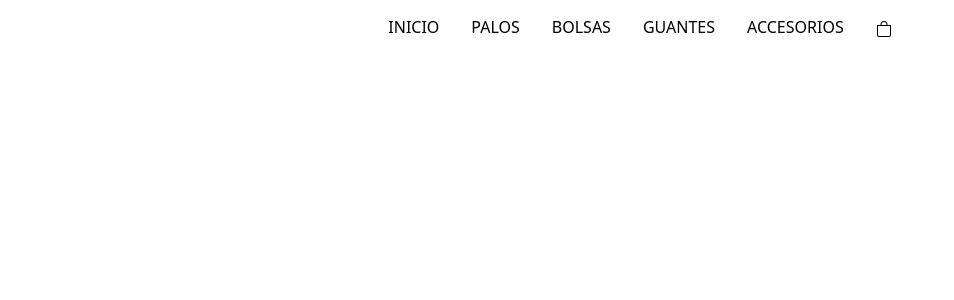
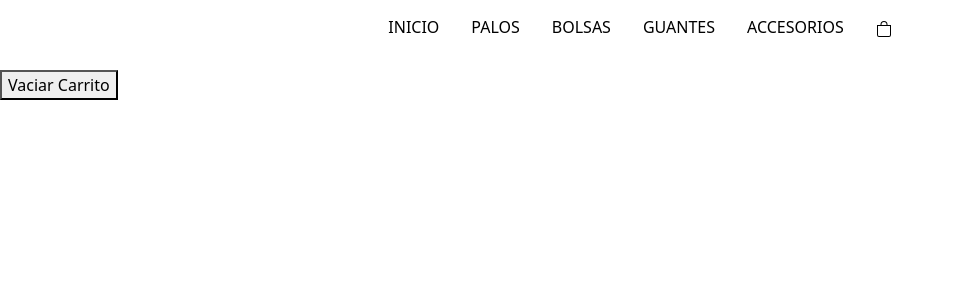
Before and after one commit to estefaniacabrera/React, a React (Create React App) app in the folder hoyo_en_uno/: page /cart in a window 1280 px wide. Shown: the top 300 px of the page, without its empty margins (0-954 px from the left). Built offline with nearby package versions, Linux system fonts and the light colour scheme.

Commit message:
entrega corregida

```diff
--- a/hoyo_en_uno/src/App.js
+++ b/hoyo_en_uno/src/App.js
@@ -2,19 +2,24 @@ import NavBar from './components/NavBar/NavBar';
 import ItemListContainer from './components/ItemListContainer/ItemListContainer';
 import ItemDetailContainer from './components/Details/ItemDetailContainer';
 import { BrowserRouter, Routes, Route } from "react-router-dom";
+import CartContextProvider from './components/context/CartContext';
+import Cart from './components/Cart/Cart';
 
 
 
 function App() {
   return (
+    <CartContextProvider >
       <BrowserRouter>
           <NavBar />
           <Routes>
             <Route exact path="/" element={<ItemListContainer />} />
             <Route path="categoria/:catIdParams" element={<ItemListContainer />} />
             <Route path="detalle/:itemIdParams" element={<ItemDetailContainer />} />
+            <Route path="/cart" element={<Cart />} />
           </Routes>
         </BrowserRouter>
+    </CartContextProvider>
   );
 }
 
--- /dev/null
+++ b/hoyo_en_uno/src/components/Cart/Cart.jsx
@@ -0,0 +1,17 @@
+import { useCartContext } from "../context/CartContext"
+
+
+function Cart() {
+
+    const { cartList, vaciarCarrito } = useCartContext()
+    console.log(cartList)
+
+    return (
+        <div>
+            {cartList.map(({ item }, index) => <li key={index}> {item.name} { item.stock}</li>)  }
+            <button onClick={() => vaciarCarrito()}>Vaciar Carrito</button>
+        </div>
+    )
+}
+
+export default Cart
--- a/hoyo_en_uno/src/components/Details/ItemDetailContainer.jsx
+++ b/hoyo_en_uno/src/components/Details/ItemDetailContainer.jsx
@@ -26,9 +26,6 @@ const ItemDetailContainer = () =>{
             )
         }, [itemIdParams])
 
-
-    console.log(productoIndividual);
-
     return(
     <>
         <div>
--- a/hoyo_en_uno/src/components/Details/ItemDetails.jsx
+++ b/hoyo_en_uno/src/components/Details/ItemDetails.jsx
@@ -1,9 +1,18 @@
 import React from 'react';
 import { Col } from 'react-bootstrap'
 import ItemCount from '../ItemCount/ItemCount';
+import { useCartContext } from '../context/CartContext';
 
 
-const ItemDetails = ({ item }) => {
+
+const ItemDetails =  ( {item} ) => {
+
+    const { cartList, agregarProducto } = useCartContext()
+
+    function onAdd(cant) {
+        agregarProducto({ item: item, cantidad: cant })
+    }
+    console.log(cartList)
 
     return (
         <>
@@ -23,10 +32,9 @@ const ItemDetails = ({ item }) => {
             </Col>
             <Col>
                 <br />
-                <ItemCount initialstock={item.stock} />
+                <ItemCount onAdd={()=>onAdd()} initialstock={item.stock} />
             </Col></>
 
     )
 }
 export default ItemDetails;
-//<img src={item.foto} alt={item.name} />
--- a/hoyo_en_uno/src/components/ItemCount/ItemCount.jsx
+++ b/hoyo_en_uno/src/components/ItemCount/ItemCount.jsx
@@ -1,6 +1,6 @@
 import {useState} from "react"
 
- const ItemCount = ({ initialstock}) => {
+ const ItemCount = ({ onAdd, initialstock}) => {
     const [count, setCount] = useState(1)
 
     function SumProd() {
@@ -12,18 +12,14 @@ import {useState} from "react"
         if (count > 0) {
             setCount (count - 1)
         }
-    }
-    function Agregar() {
-        console.log(count);
-        setCount(1)
-    }
+     }
 
     return (
         <div>
             <button type="button" className="btn btn-outline-success" onClick={SumProd}>+</button>
                 {count}
             <button type="button" className="btn btn-outline-success" onClick={Subtract}>-</button>
-            <button type="button" className="btn btn-success" onClick={Agregar}>Agregar al Carrito</button>
+            <button type="button" className="btn btn-success" onClick={onAdd}>Agregar al Carrito</button>
         </div>
     )
 }
--- a/hoyo_en_uno/src/components/ItemListContainer/ItemListContainer.jsx
+++ b/hoyo_en_uno/src/components/ItemListContainer/ItemListContainer.jsx
@@ -27,7 +27,6 @@ const ItemListContainer = () => {
           .finally(()=>{setLoading(false)})
     }
     }, [catIdParams])
-    console.log(productos);
 
     return (
         <><div>
--- /dev/null
+++ b/hoyo_en_uno/src/components/context/CartContext.jsx
@@ -0,0 +1,31 @@
+import { useState, createContext, useContext } from 'react'
+
+const CartContext= createContext([])
+
+export const  useCartContext =()=> useContext(CartContext)
+
+
+function CartContextProvider({ children }) {
+
+    const [cartList, setCartList] = useState([])
+
+    const agregarProducto =(item)=>{
+        setCartList( [...cartList, item] )
+    }
+
+    const vaciarCarrito=()=>{
+        setCartList([])
+    }
+
+    return(
+        <CartContext.Provider value={{
+            cartList,
+            agregarProducto,
+            vaciarCarrito
+        }}>
+            { children }
+        </CartContext.Provider>
+    )
+}
+
+export default CartContextProvider
```
Lines whose indentation alone changed are shown as unchanged.
